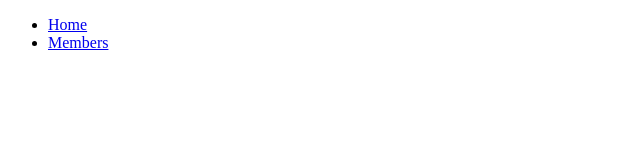
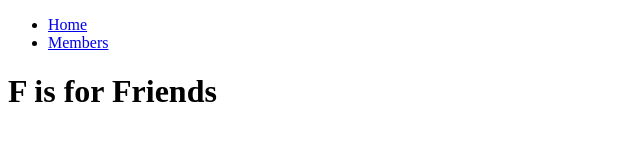
Before and after one commit to chvrlctte/Lesson04, a plain HTML site: page index.html in a window 1280 px wide. Shown: the whole page, without its empty margins (0-640 px from the left). Drawn offline with Linux system fonts and the light colour scheme.

Commit message:
Added a title/heading

```diff
--- a/index.html
+++ b/index.html
@@ -16,6 +16,7 @@
                     <li><a href="./table.html">Members</a></li>
                 </ul>
             </nav>
+            <h1>F is for Friends</h1>
          </header>
     </body>
 </html>
```
